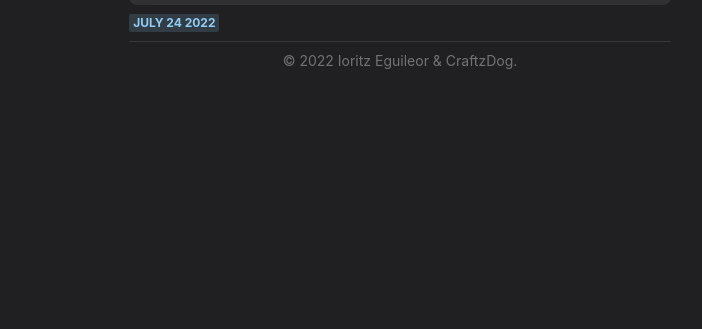
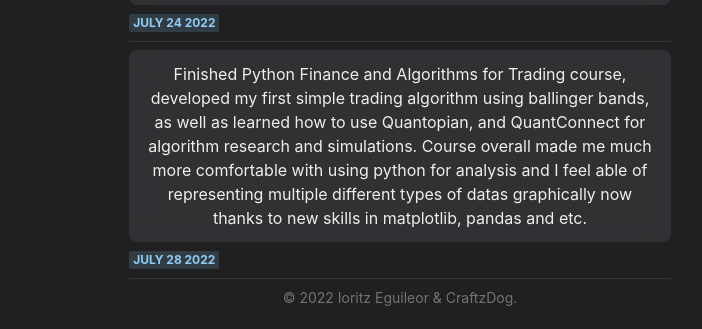
Before and after one commit to ioritzeguileor/ioritzeguileorcv, a Next.js app: page /updates in a window 1280 px wide. Shown: the part 782-1111 px from the top of the page, without its empty margins (240-942 px from the left). Before the commit the page ends 885 px from the top, so only its background shows below. Built offline with nearby package versions, Linux system fonts and the light colour scheme.

Commit message:
Update updates.js

```diff
--- a/pages/updates.js
+++ b/pages/updates.js
@@ -14,6 +14,8 @@ const Posts = () => (
       <Entry date="July 24 2022">1/3rd of the way through <Link href="https://www.udemy.com/course/python-for-finance-and-trading-algorithms/">Udemy Python for Financial Analysis </Link>course.
       Learned how to use pynum as well as pandas and now will get into how to use matplotlib for visual analysis.
       </Entry>
+      <Entry date="July 28 2022">Finished Python Finance and Algorithms for Trading course, developed my first simple trading algorithm using ballinger bands, as well as learned how to use Quantopian, and QuantConnect for algorithm research and simulations. Course overall made me much more comfortable with using python for analysis and I feel able of representing multiple different types of datas graphically now thanks to new skills in matplotlib, pandas and etc.
+      </Entry>
     </Container>
   </Layout>
 )
```
